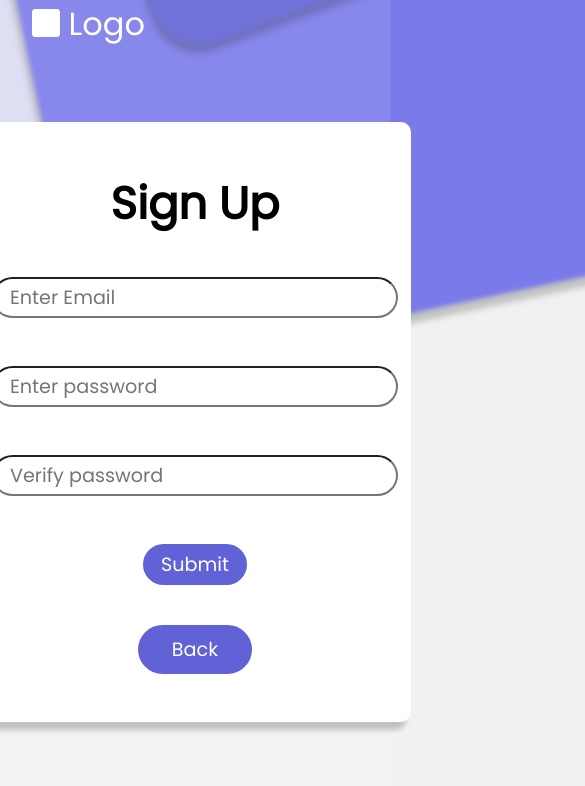
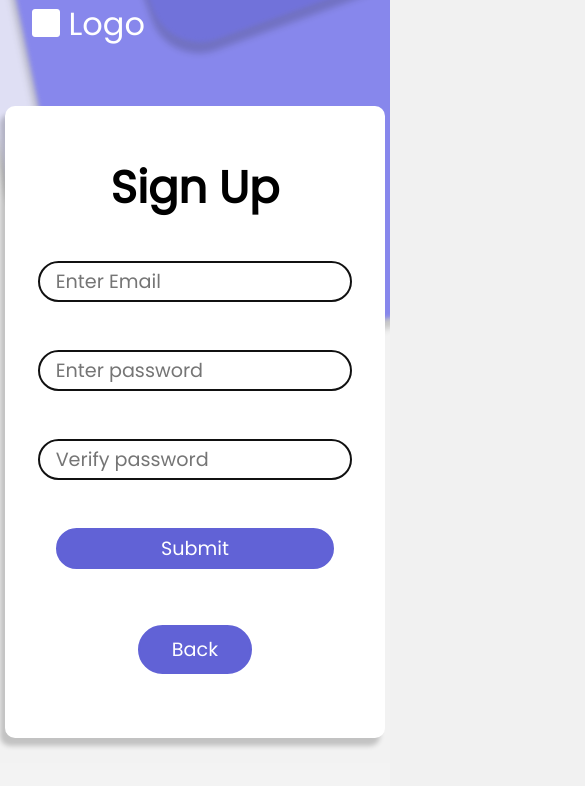
Before and after one commit to Hackerbone/mist-task, a plain HTML site: page index.html in a window 390 px wide. Both pictures are taken after a click on the button "Sign-up". Shown: the top 786 px of the page, 585 px wide, since content can reach past the window. Drawn offline with nearby package versions, Linux system fonts and the light colour scheme.

Commit message:
few changes

```diff
--- a/index.html
+++ b/index.html
@@ -14,6 +14,7 @@
 </head>
 
 <body>
+    <div class="container">
         <div class="navbar">
             <span>
                 <i class="fas fa-square"></i>
@@ -40,58 +41,62 @@
 
             <div class="form">
                 <h1>Sign Up</h1>
-            <!-- <form action=""> -->
                 <div>
                     <label for="email" class="hide">Enter Email</label>
-                <input type="email" name="email" placeholder="Enter Email" onkeypress="showlabel(this)">
+                    <input id="email" type="email" name="email" placeholder="Enter Email" onkeypress="showlabel(this)">
                 </div>
                 <div>
                     <label for="password" class="hide">Enter password</label>
-                <input id="pwd" type="password" name="password" placeholder="Enter password" onkeypress="showlabel(this)">
+                    <input id="pwd" type="password" name="password" placeholder="Enter password"
+                        onkeypress="showlabel(this)">
                 </div>
                 <div>
                     <label for="verify-password" class="hide">Verify password</label>
-                <input id="vpwd" type="password" name="verify-password" placeholder="Verify password" onkeypress="showlabel(this)">
+                    <input id="vpwd" type="password" name="verify-password" placeholder="Verify password"
+                        onkeypress="showlabel(this)">
                 </div>
-            <input class="button" type="submit" placeholder="Submit" value="Submit" onclick="check()">
+                <input class="button submit-btn" type="submit" placeholder="Submit" value="Submit" onclick="check()">
                 <button onclick="hideForm() " class="button small-screen">Back</button>
-
-            <!-- </form> -->
+            </div>
         </div>
     </div>
     <script src="https://ajax.googleapis.com/ajax/libs/jquery/3.5.1/jquery.min.js"></script>
 
     <script>
-        function showlabel(e){
+        function showlabel(e) {
             $(e).prev().fadeIn(100);
             $(e).prev().removeClass('hide');
+        }
 
-
-        }
-        function check(){
+        function check() {
+            let email = $("#email").val();
             let pwd = $("#pwd").val();
             let vpwd = $("#vpwd").val();
             console.log(pwd);
             console.log(vpwd);
 
-            if(pwd != vpwd){
-                alert("Passwords don't match, try again")
+            if(email == 0 || pwd == 0 || vpwd ==0){
+                alert("C'mon dude entering details ain't hard")
             }
             else{
+            if (pwd != vpwd) {
+                alert("Passwords don't match, try again")
+            } else {
                 alert("Cool, passwords match... umm you can leave now... I guess")
             }
             }
+        }
 
-        function showForm(){
+        function showForm() {
             $('.content').slideUp(400);
             $('.form').fadeIn(500)
-            $('.form').css('display','flex');
+            $('.form').css('display', 'flex');
         }
-        function hideForm(){
+
+        function hideForm() {
             $('.content').fadeIn(500);
             $('.form').slideUp(500)
         }
-
     </script>
 </body>
 
--- a/style.css
+++ b/style.css
@@ -11,8 +11,15 @@ html,body{
 }
 body{
     background-color: #f1f1f1;
-    overflow: hidden;
 }
+
+.container{
+    position: relative;
+    overflow-x: hidden;
+    width: 100%;
+    height: 100%;
+}
+
 .navbar{
     /* background-color: rgba(255, 255, 255,); */
 
@@ -304,15 +311,23 @@ label{
     }
     .form{
         display: none;
-        width: 400px;
+        /* width: 00px; */
     }
     .form input{
+        border: none;
+        border: 2px solid #111;
         padding: auto;
-        width: auto;
+        margin-left: auto;
+        margin-right:auto;
+        width: 80%;
         font-size: auto;
+    }
+    .submit-btn{
+        border: 2px solid #6162d6 !important;
     }
 
     .content{
+        width: 100%;
         color: black;
     }
     .content h1{
@@ -320,7 +335,11 @@ label{
         margin: 0;
     }
     .content .card{
-        margin: 0;
+        margin: 0 10px;
         width: auto;
     }
+
+    .small-screen{
+        margin: 2rem;
+    }
 }
```
Lines whose indentation alone changed are shown as unchanged.
